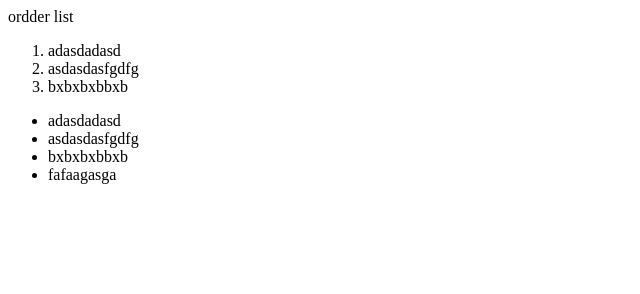
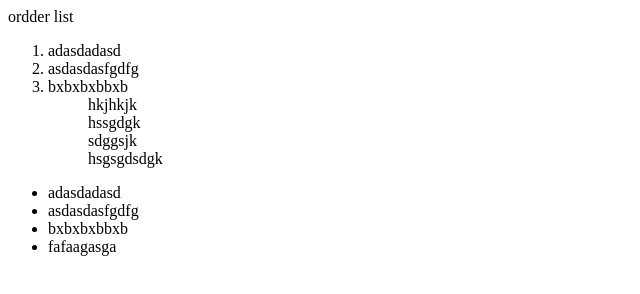
Before and after one commit to 67BMV/TEST, a plain HTML site: page 1.html in a window 1280 px wide. Shown: the whole page, without its empty margins (0-640 px from the left). Drawn offline with Linux system fonts and the light colour scheme.

Commit message:
test spiski

```diff
--- a/1.html
+++ b/1.html
@@ -12,7 +12,14 @@
     <ol>
         <li>adasdadasd</li>
         <li>asdasdasfgdfg</li>
-        <li>bxbxbxbbxb</li>
+        <li>bxbxbxbbxb
+            <ul>hkjhkjk</ul>
+            <ul>hssgdgk</ul>
+            <ul>sdggsjk</ul>
+            <ul>hsgsgdsdgk</ul>
+
+
+        </li>
 
 
     </ol>
```
